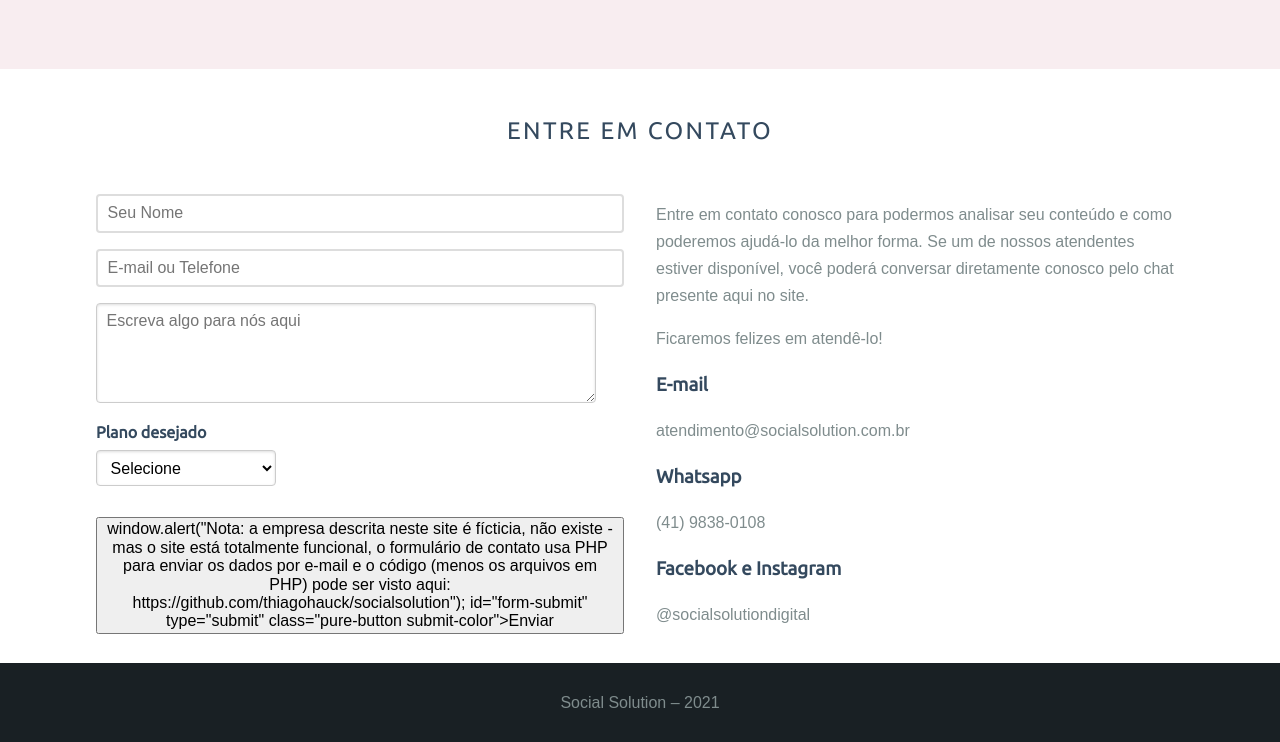
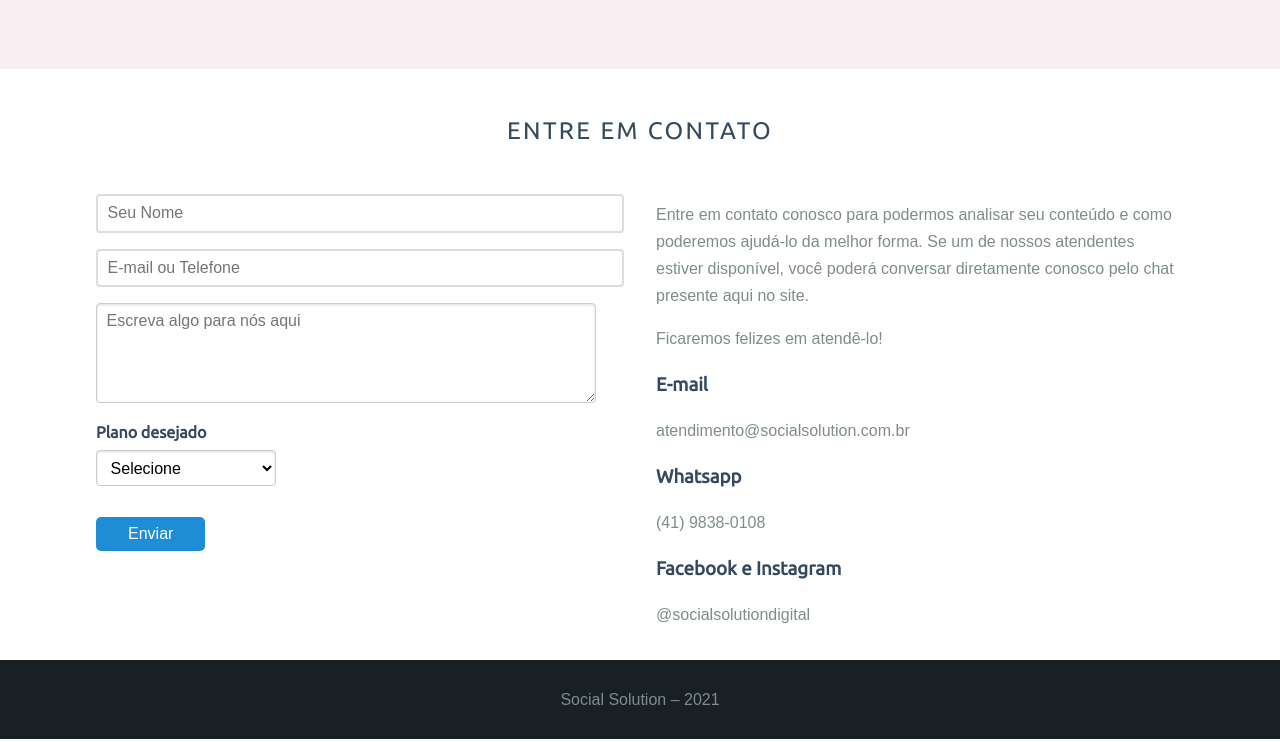
Before and after one commit to t-hauck/socialsolution, a plain HTML site: page index.html in a window 1280 px wide. Shown: the part 3488-4230 px from the top of the page. Drawn offline with Linux system fonts and the light colour scheme.

Commit message:
Update index.html

```diff
--- a/index.html
+++ b/index.html
@@ -315,7 +315,7 @@
                             <div class="g-recaptcha" data-sitekey="6Le5CQwaAAAAAE462qXvJK-Plk4m8gI7z4QgVgwv"></div>
 
                             <button
-				<script> window.alert("Nota: a empresa descrita neste site é fícticia, não existe - mas o site está totalmente funcional, o formulário de contato usa PHP para enviar os dados por e-mail e o código (menos os arquivos em PHP) pode ser visto aqui: https://github.com/thiagohauck/socialsolution");  </script>
+				    onclick="alert('Nota: a empresa descrita neste site é fictícia, não existe - mas o site está totalmente funcional, o formulário de contato usa PHP para enviar os dados por e-mail e o código (menos os arquivos em PHP) pode ser visto aqui: https://github.com/thiagohauck/socialsolution'
 				    id="form-submit" type="submit" class="pure-button submit-color">Enviar</button>
 
                         </fieldset>
```
